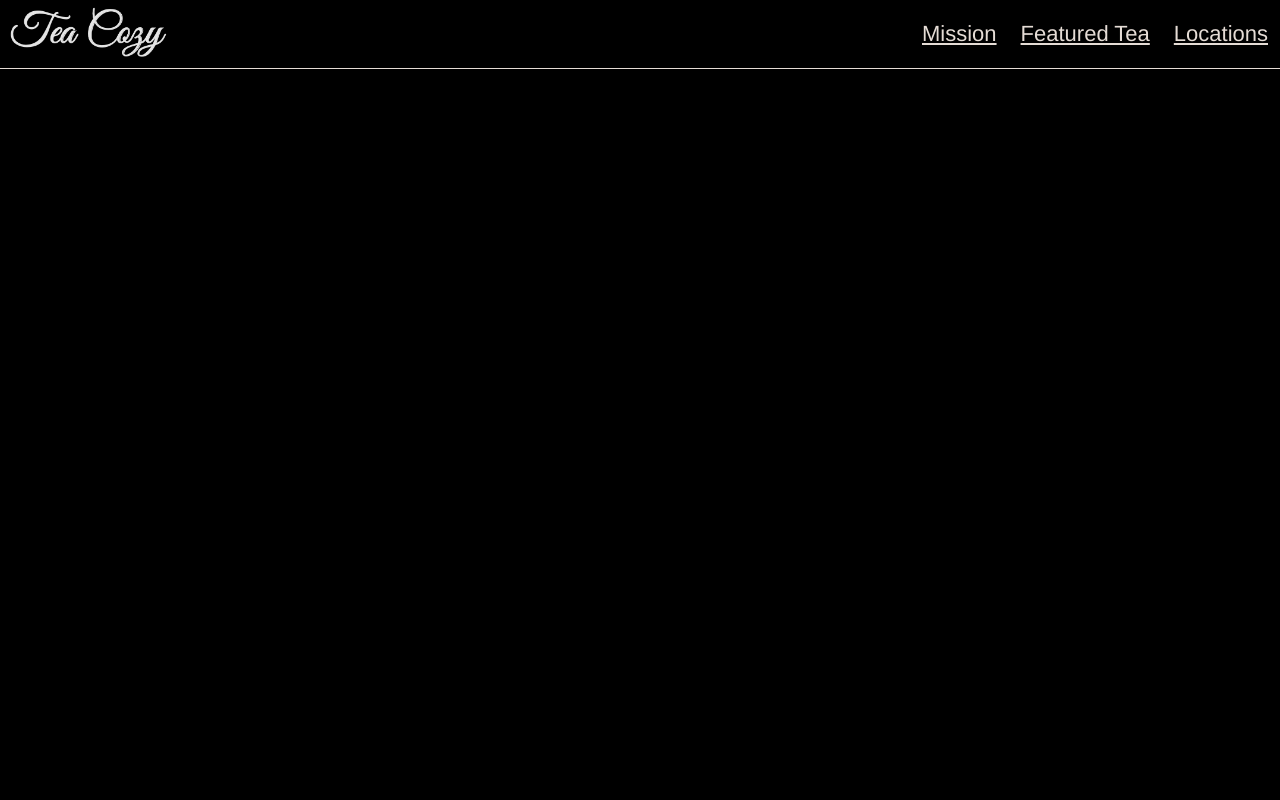
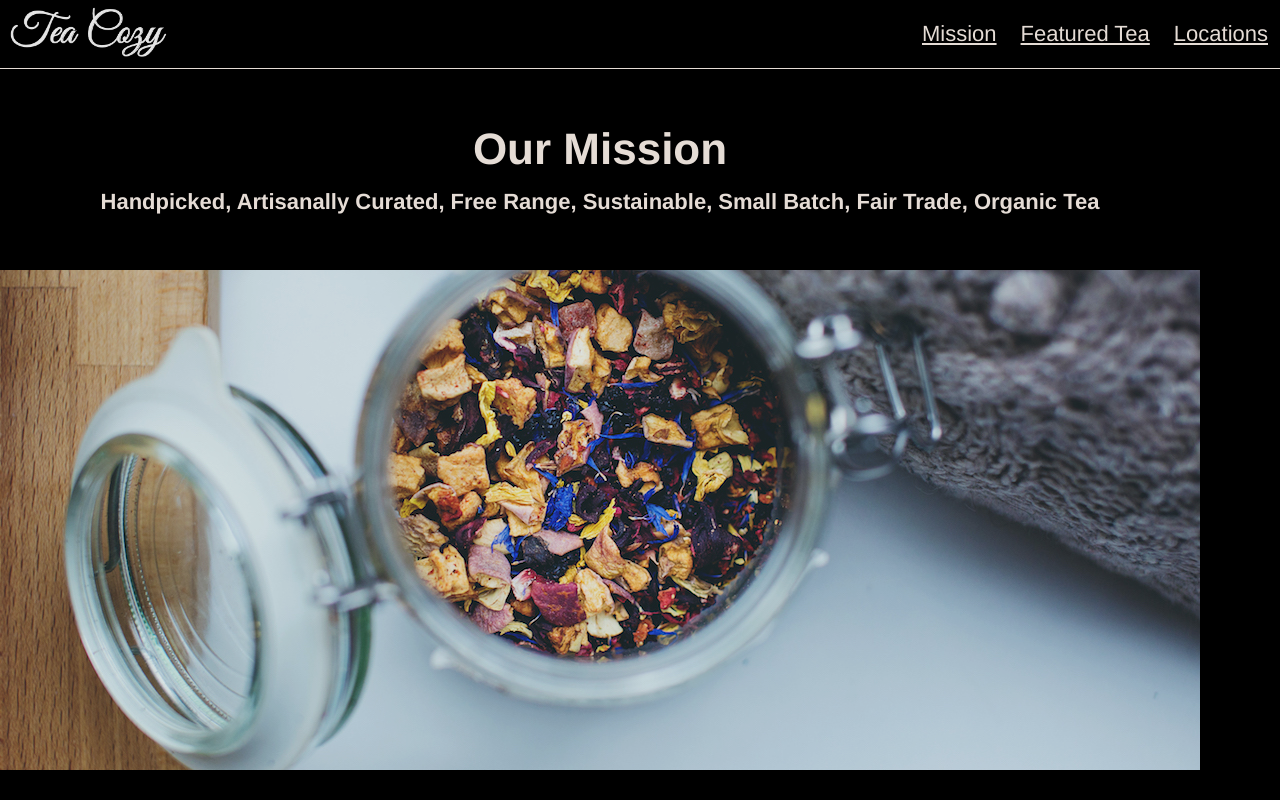
Before and after one commit to brenda-luz/TeaCozy, a plain HTML site: page index.html in a window 1280 px wide. Drawn offline with Linux system fonts and the light colour scheme.

Commit message:
Add mission section

```diff
--- a/index.html
+++ b/index.html
@@ -17,5 +17,15 @@
       </nav>
     </header>
 
+    <main>
+    <!--mission section-->
+    <div id="mission">
+      <div class="title">
+        <h2>Our Mission</h2>
+        <h4>Handpicked, Artisanally Curated, Free Range, Sustainable, Small Batch, Fair Trade, Organic Tea</h4>
+      </div>
+    </div>
+
+
   </body>
 </html>
--- a/resources/style.css
+++ b/resources/style.css
@@ -16,6 +16,7 @@ a {
   text-decoration: underline;
 }
 
+
 /*header*/
 header {
   position: fixed;
@@ -28,6 +29,7 @@ header {
   width: 100%;
   height: 69px;
   border-bottom: 1px solid seashell;
+  z-index: 2;
 }
 
 div.logo {
@@ -47,3 +49,40 @@ nav {
 span.nav-item {
   padding: 0px 12px;
 }
+
+
+main {
+  width: 1200px;
+}
+
+/*mission*/
+div#mission {
+  height: 700px;
+  background-image: url('./img/img-mission-background.jpg');
+  background-repeat: no-repeat;
+  display: flex;
+  align-content: center;
+  position: relative;
+  margin-top: 70px;
+}
+
+div.title {
+  background-color: black;
+  width: 100%;
+  display: flex;
+  flex-direction: column;
+  align-items: center;
+  justify-content: center;
+  height: 200px;
+}
+
+h2, h4 {
+  color: inherit;
+  font-weight: bold;
+  padding: 10px;
+
+}
+
+h2 {
+  font-size: 2em;
+}
```
